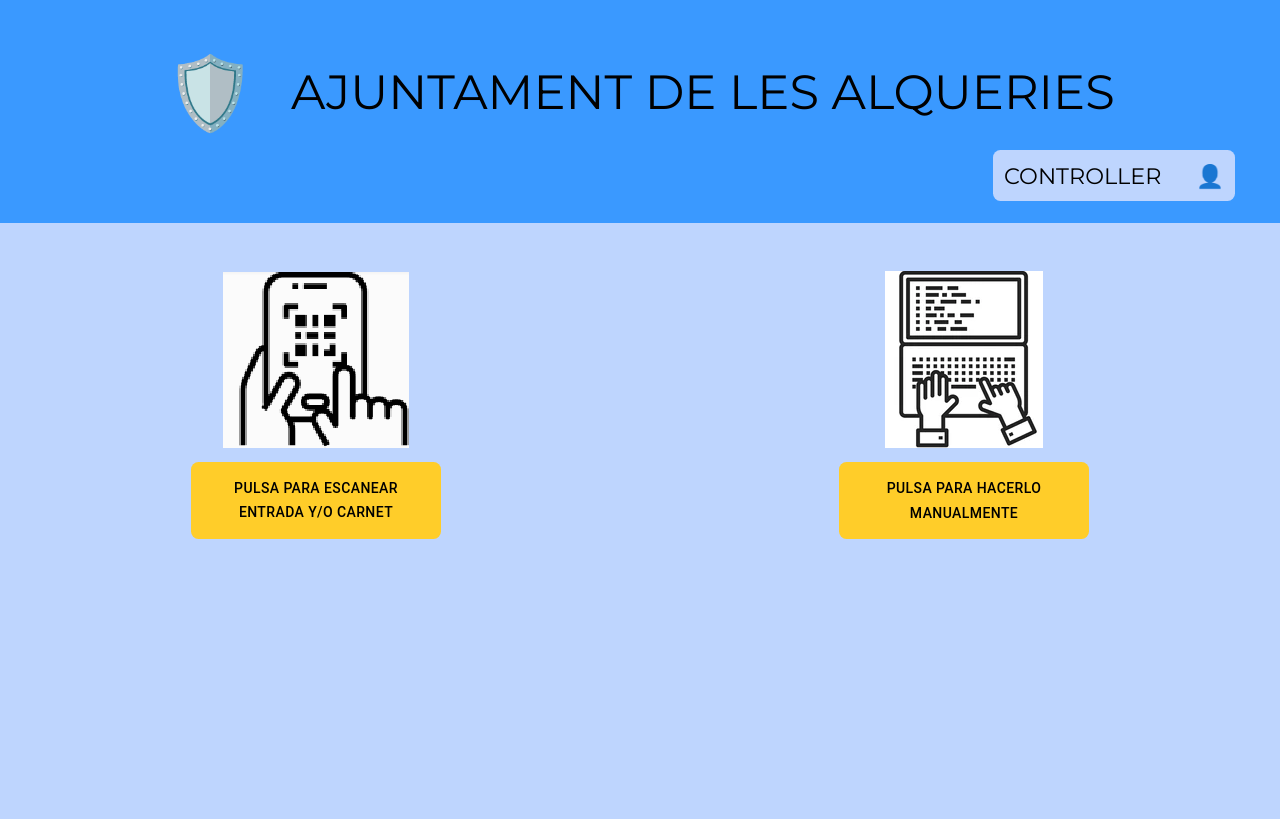
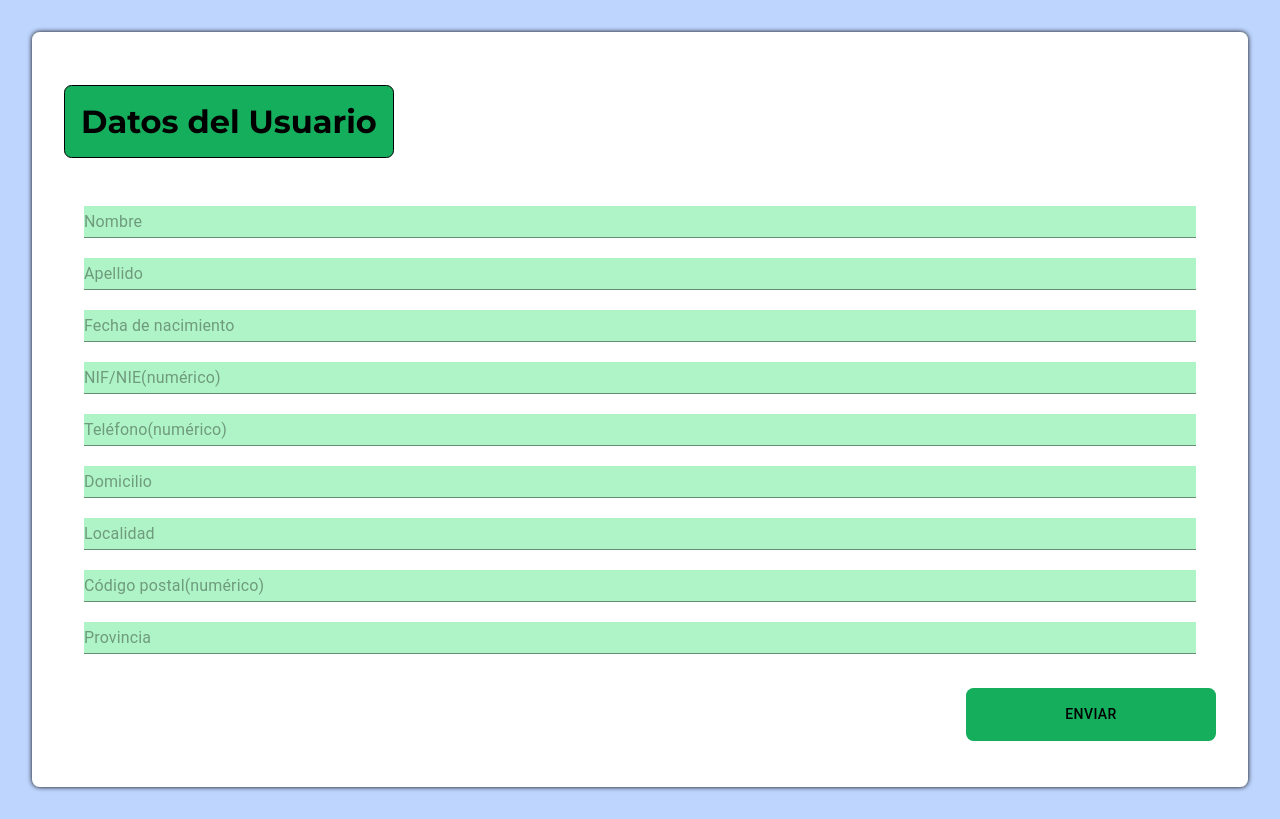
Before and after one commit to CarlosAguilella/qr-code-reader, a React (Create React App) app: page / in a window 1280 px wide. Built offline with nearby package versions, Linux system fonts and the light colour scheme.

Commit message:
Refactor code for improved performance and readability

```diff
--- a/src/App.js
+++ b/src/App.js
@@ -2,14 +2,16 @@ import React from 'react';
 
 import Header from './components/header/Header';
 import ScannerView from './components/qr-reader/ScannerView';
+import FormRegister from './components/forms/form-register/FormRegister';
 
 import './index.css';
 
 function App() {
   return (
     <div className='app-container montserrat'>
-      <Header />
-      <ScannerView />
+      {/* <Header />
+      <ScannerView /> */}
+      <FormRegister />
     </div>
   );
 }
--- /dev/null
+++ b/src/components/forms/form-register/FormRegister.js
@@ -0,0 +1,214 @@
+import React, { useState } from "react";
+import { Button, TextField } from "@mui/material";
+
+import "./formRegister.css";
+
+const FormRegister = () => {
+    const [formValues, setFormValues] = useState({
+        nombre: "",
+        apellido: "",
+        fecha_nacimiento: "",
+        NIF_NIE: "",
+        telefono: "",
+        domicilio: "",
+        localidad: "",
+        codigo_postal: "",
+        provincia: "",
+    });
+
+    const handleErrors = (e) => {
+        e.preventDefault();
+        const errors = {};
+        if (formValues.nombre === "") {
+            errors.nombre = "El nombre es obligatorio";
+            console.log(errors.nombre);
+        } else if (formValues.apellido === "") {
+            errors.apellido = "El apellido es obligatorio";
+            console.log(errors.apellido);
+        } else if (formValues.fecha_nacimiento === "") {
+            errors.fecha_nacimiento = "La fecha de nacimiento es obligatoria";
+            console.log(errors.fecha_nacimiento);
+        } else if (formValues.NIF_NIE === "") {
+            errors.NIF_NIE = "El NIF/NIE es obligatorio";
+            console.log(errors.NIF_NIE);
+        } else if (formValues.telefono === "") {
+            errors.telefono = "El teléfono es obligatorio";
+            console.log(errors.telefono);
+        } else if (formValues.domicilio === "") {
+            errors.domicilio = "El domicilio es obligatorio";
+            console.log(errors.domicilio);
+        } else if (formValues.localidad === "") {
+            errors.localidad = "La localidad es obligatoria";
+            console.log(errors.localidad);
+        } else if (formValues.codigo_postal === "") {
+            errors.codigo_postal = "El código postal es obligatorio";
+            console.log(errors.codigo_postal);
+        } else if (formValues.provincia === "") {
+            errors.provincia = "La provincia es obligatoria";
+            console.log(errors.provincia);
+        } else {
+            console.log(formValues);
+        }
+        return errors;
+    }
+
+    const handleChangeInput = (e) => {
+        setFormValues({
+            ...formValues,
+            [e.target.name]: e.target.value,
+        });
+    }
+
+    return (
+        <div className="form-register">
+            <div className="flex-start">
+                <h1 className="form-title">Datos del Usuario</h1>
+            </div>
+            <div className="form-nombre">
+                <TextField
+                    id='nombre'
+                    name='nombre'
+                    type='text'
+                    variant='standard'
+                    placeholder='Nombre'
+                    fullWidth
+                    required
+                    value={formValues.nombre}
+                    onChange={handleChangeInput}
+                    style={{ marginRight: '0.5em' }}
+                />
+            </div>
+            <div className="form-apellido">
+                <TextField
+                    id='apellido'
+                    name='apellido'
+                    type='text'
+                    variant='standard'
+                    placeholder='Apellido'
+                    fullWidth
+                    required
+                    value={formValues.apellido}
+                    onChange={handleChangeInput}
+                    style={{ marginRight: '0.5em' }}
+                />
+            </div>
+            <div className="form-fecha-nacimiento">
+                <TextField
+                    id='fecha_nacimiento'
+                    name='fecha_nacimiento'
+                    type='number'
+                    variant='standard'
+                    placeholder='Fecha de nacimiento'
+                    fullWidth
+                    required
+                    value={formValues.fecha_nacimiento}
+                    onChange={handleChangeInput}
+                    style={{ marginRight: '0.5em' }}
+                />
+            </div>
+            <div className="form-NIF-NIE">
+                <TextField
+                    id='NIF_NIE'
+                    name='NIF_NIE'
+                    type='number'
+                    variant='standard'
+                    placeholder='NIF/NIE(numérico)'
+                    fullWidth
+                    required
+                    value={formValues.NIF_NIE}
+                    onChange={handleChangeInput}
+                    style={{ marginRight: '0.5em' }}
+                />
+            </div>
+            <div className="form-telefono">
+                <TextField
+                    id='telefono'
+                    name='telefono'
+                    type='number'
+                    variant='standard'
+                    placeholder='Teléfono(numérico)'
+                    fullWidth
+                    required
+                    value={formValues.telefono}
+                    onChange={handleChangeInput}
+                    style={{ marginRight: '0.5em' }}
+                />
+            </div>
+            <div className="form-domicilio">
+                <TextField
+                    id='domicilio'
+                    name='domicilio'
+                    type='text'
+                    variant='standard'
+                    placeholder='Domicilio'
+                    fullWidth
+                    required
+                    value={formValues.domicilio}
+                    onChange={handleChangeInput}
+                    style={{ marginRight: '0.5em' }}
+                />
+            </div>
+            <div className="form-localidad">
+                <TextField
+                    id='localidad'
+                    name='localidad'
+                    type='text'
+                    variant='standard'
+                    placeholder='Localidad'
+                    fullWidth
+                    required
+                    value={formValues.localidad}
+                    onChange={handleChangeInput}
+                    style={{ marginRight: '0.5em' }}
+                />
+            </div>
+            <div className="form-codigo-postal">
+                <TextField
+                    id='codigo_postal'
+                    name='codigo_postal'
+                    type='number'
+                    variant='standard'
+                    placeholder='Código postal(numérico)'
+                    fullWidth
+                    required
+                    value={formValues.codigo_postal}
+                    onChange={handleChangeInput}
+                    style={{ marginRight: '0.5em' }}
+                />
+            </div>
+            <div className="form-provincia">
+                <TextField
+                    id='provincia'
+                    name='provincia'
+                    type='text'
+                    variant='standard'
+                    placeholder='Provincia'
+                    fullWidth
+                    required
+                    value={formValues.provincia}
+                    onChange={handleChangeInput}
+                    style={{ marginRight: '0.5em' }}
+                />
+            </div>
+            <div className="flex-end">
+                <Button
+                    className='form-button'
+                    onClick={handleErrors}
+                >
+                    Enviar
+                </Button>
+            </div>
+        </div>
+    );
+};
+
+export default FormRegister;
+
+
+/*
+form values ''                  done
+crear handles para cada uno     done
+textfield                       done
+errors                          done
+
+*/
--- /dev/null
+++ b/src/components/forms/form-register/formRegister.css
@@ -0,0 +1,75 @@
+.form-register {
+    margin: 2em;
+    padding: 2em;
+    border-radius: 7.5px;
+    background-color: var(--white);
+    box-shadow: 0 0 5px 0 var(--black);
+}
+
+.form-register .form-title {
+    margin-bottom: 1.5em;
+    padding: 0.5em;
+    border-radius: 7.5px;
+    background-color: var(--green-input);
+    border: 1px solid var(--black);
+}
+
+.form-register .form-nombre {
+    margin: 0 20px 20px 20px;
+    background-color: var(--green-form);
+}
+
+.form-register .form-apellido {
+    margin: 0 20px 20px 20px;
+    background-color: var(--green-form);
+}
+
+.form-register .form-fecha-nacimiento {
+    margin: 0 20px 20px 20px;
+    background-color: var(--green-form);
+}
+
+.form-register .form-NIF-NIE {
+    margin: 0 20px 20px 20px;
+    background-color: var(--green-form);
+}
+
+.form-register .form-telefono {
+    margin: 0 20px 20px 20px;
+    background-color: var(--green-form);
+}
+
+.form-register .form-domicilio {
+    margin: 0 20px 20px 20px;
+    background-color: var(--green-form);
+}
+
+.form-register .form-localidad {
+    margin: 0 20px 20px 20px;
+    background-color: var(--green-form);
+}
+
+.form-register .form-codigo-postal {
+    margin: 0 20px 20px 20px;
+    background-color: var(--green-form);
+}
+
+.form-register .form-provincia {
+    margin: 0 20px 20px 20px;
+    background-color: var(--green-form);
+}
+
+.form-register .form-button {
+    padding: 1em;
+    margin-top: 1em;
+    margin-bottom: 1em;
+    max-width: 250px;
+    min-width: 250px;
+    border-radius: 7.5px;
+    color: var(--black);
+    background-color: var(--green-input);
+}
+
+.form-register .form-button:hover {
+    background-color: var(--green-form);
+}
--- a/src/index.css
+++ b/src/index.css
@@ -10,6 +10,8 @@ body {
   --white:          #ffffff;
   --yellow:         #ffcd29;
   --yellow-hover:   #cda523;
+  --green-form:     #aff4c6;
+  --green-input:    #14ae5c;
   --header-blue:    #3a99ff;
   --qr-reader-blue: #bed5fe;
   --montserrat:       'Montserrat', sans-serif;}
```
